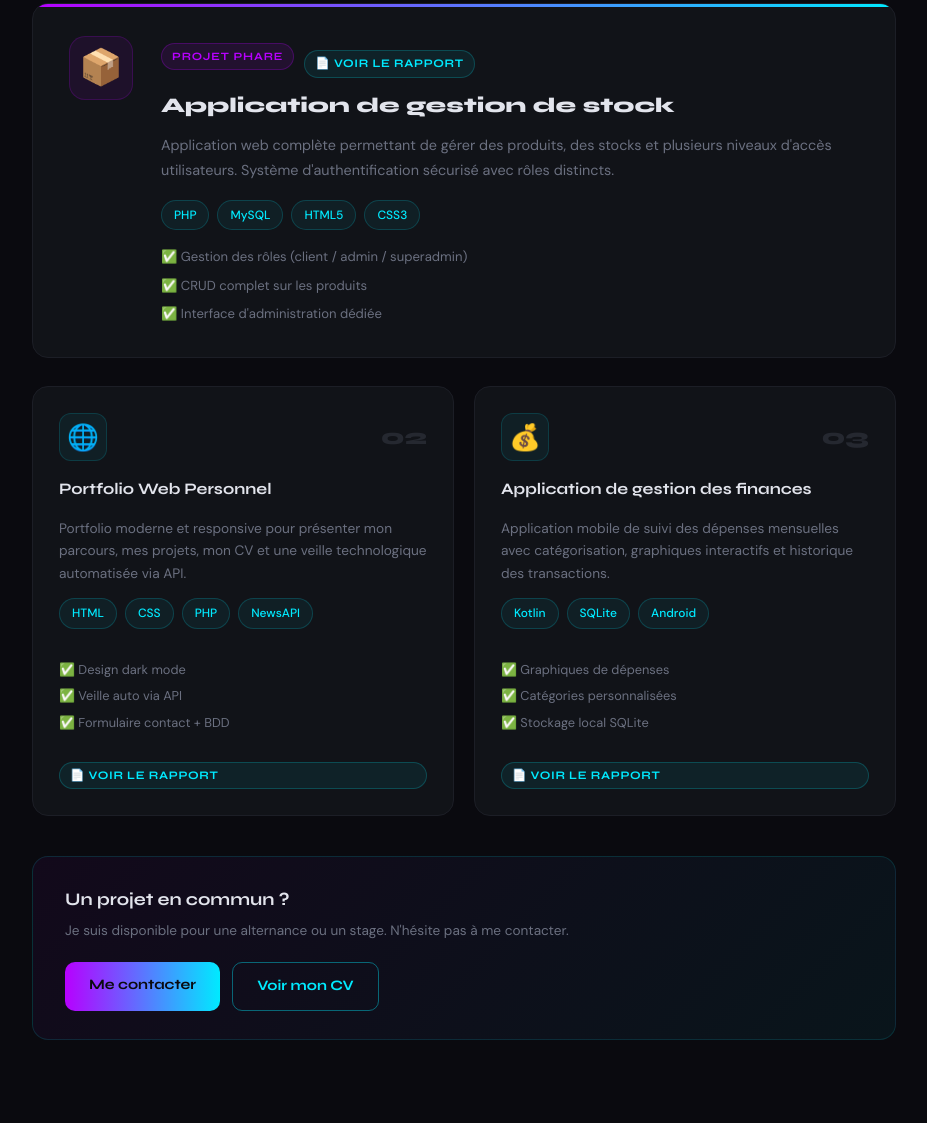
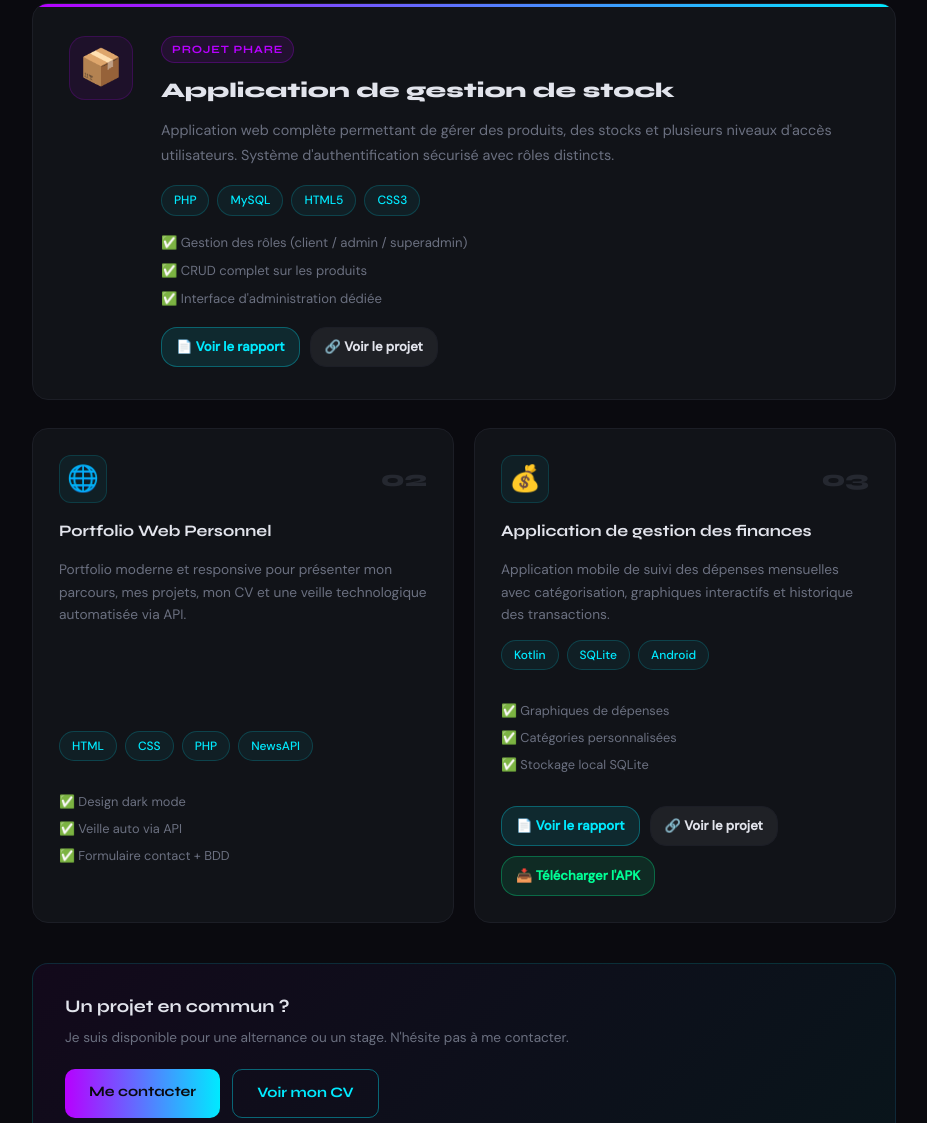
Before and after one commit to joeycareme-droid/porfolio-joey, a plain HTML site: page projects.html in a window 1280 px wide. Shown: the part 514-1637 px from the top of the page, without its empty margins (176-1103 px from the left). Drawn offline with Linux system fonts and the light colour scheme.

Commit message:
Update projects.html

```diff
--- a/projects.html
+++ b/projects.html
@@ -41,12 +41,11 @@
 <div class="pj-page">
 
   <!-- Projet featured -->
-  <a class="pj-featured pj-link" href="Projet_1.pdf" target="_blank" rel="noopener">
+<div class="pj-featured">
   <div class="pj-featured-icon">📦</div>
   <div class="pj-featured-body">
     <div class="pj-featured-top">
       <span class="pj-badge">Projet phare</span>
-        <span class="pj-pdf-badge">📄 Voir le rapport</span>
     </div>
     <h2>Application de gestion de stock</h2>
     <p>Application web complète permettant de gérer des produits, des stocks et plusieurs niveaux d'accès utilisateurs. Système d'authentification sécurisé avec rôles distincts.</p>
@@ -58,13 +57,15 @@
       <div class="pj-feature">✅ CRUD complet sur les produits</div>
       <div class="pj-feature">✅ Interface d'administration dédiée</div>
     </div>
+    <div class="pj-card-actions">
+      <a href="Projet_1.pdf" target="_blank" rel="noopener" class="pj-btn pj-btn--report">📄 Voir le rapport</a>
+      <a href="https://github.com/joeycareme-droid/Stokio" target="_blank" rel="noopener" class="pj-btn pj-btn--github">🔗 Voir le projet</a>
     </div>
-  </a>
+  </div>
+</div>
 
-  <!-- Grille -->
 <div class="pj-grid">
-
-    <a class="pj-card pj-link" href="assets/rapports/rapport-portfolio.pdf" target="_blank" rel="noopener">
+  <div class="pj-card">
     <div class="pj-card-header">
       <div class="pj-card-icon">🌐</div>
       <div class="pj-card-number">02</div>
@@ -79,10 +80,12 @@
       <div class="pj-feature-small">✅ Veille auto via API</div>
       <div class="pj-feature-small">✅ Formulaire contact + BDD</div>
     </div>
-      <span class="pj-pdf-badge">📄 Voir le rapport</span>
-    </a>
+    <div class="pj-card-actions">
+      <!-- <a href="rapport-portfolio.pdf" target="_blank" rel="noopener" class="pj-btn pj-btn--report">📄 Voir le rapport</a> -->
+    </div>
+  </div>
 
-    <a class="pj-card pj-link" href="Projet_2.pdf" target="_blank" rel="noopener">
+  <div class="pj-card">
     <div class="pj-card-header">
       <div class="pj-card-icon">💰</div>
       <div class="pj-card-number">03</div>
@@ -97,9 +100,12 @@
       <div class="pj-feature-small">✅ Catégories personnalisées</div>
       <div class="pj-feature-small">✅ Stockage local SQLite</div>
     </div>
-      <span class="pj-pdf-badge">📄 Voir le rapport</span>
-    </a>
-
+    <div class="pj-card-actions">
+      <a href="Projet_2.pdf" target="_blank" rel="noopener" class="pj-btn pj-btn--report">📄 Voir le rapport</a>
+      <a href="https://github.com/joeycareme-droid/CashControl" target="_blank" rel="noopener" class="pj-btn pj-btn--github">🔗 Voir le projet</a>
+      <a href="CashControl.apk" download class="pj-btn pj-btn--apk">📥 Télécharger l'APK</a>
+    </div>
+  </div>
 </div>
 
   <!-- CTA -->
@@ -261,6 +267,44 @@
   .pj-hstat-sep { width: 100%; height: 1px; }
   .pj-cta { flex-direction: column; align-items: flex-start; }
 }
+
+.pj-card-actions {
+  display: flex;
+  flex-wrap: wrap;
+  gap: 10px;
+  margin-top: 16px;
+}
+.pj-btn {
+  display: inline-flex;
+  align-items: center;
+  gap: 6px;
+  padding: 8px 14px;
+  border-radius: var(--radius);
+  font-size: 0.82rem;
+  font-weight: 600;
+  text-decoration: none;
+  transition: opacity 0.2s, transform 0.2s;
+}
+.pj-btn:hover {
+  opacity: 0.85;
+  transform: translateY(-2px);
+}
+.pj-btn--report {
+  background: rgba(0,234,255,0.1);
+  border: 1px solid rgba(0,234,255,0.3);
+  color: var(--accent2);
+}
+.pj-btn--github {
+  background: rgba(255,255,255,0.06);
+  border: 1px solid var(--border);
+  color: var(--text);
+}
+.pj-btn--apk {
+  background: rgba(0,255,150,0.1);
+  border: 1px solid rgba(0,255,150,0.3);
+  color: #00ff96;
+}
+
 </style>
 
 <script>
```
Lines whose indentation alone changed are shown as unchanged.
